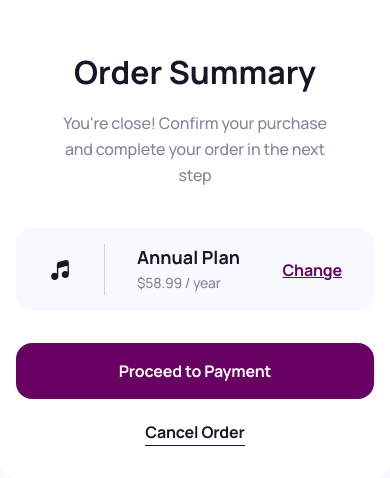
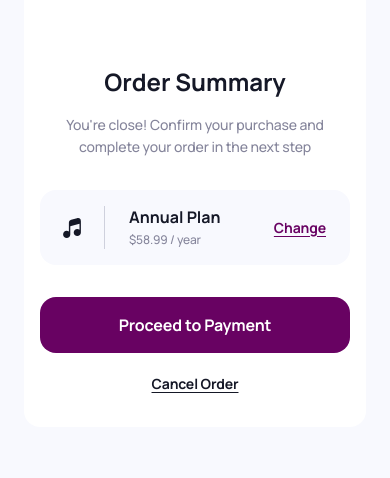
Before and after one commit to kacperborowieckb/INVO-Academy, a website built with Vite: page [lvl 1] Uproszczone podsumowanie zamówienia/Starter-code/index.html in a window 390 px wide. Shown: the part 290-768 px from the top of the page. Built offline with nearby package versions, Linux system fonts and the light colour scheme; files whose address does not match are found by name.

Commit message:
finished layout+basic js

```diff
--- a/[lvl 1] Uproszczone podsumowanie zamówienia/Starter-code/src/global-scripts/main.js
+++ b/[lvl 1] Uproszczone podsumowanie zamówienia/Starter-code/src/global-scripts/main.js
@@ -1,4 +1,4 @@
 /// Main JavaScript File
 /// Here we import all the global JavaScript files we need for our project.
 
-import '../global-styles/style.scss'
+import "../global-styles/style.scss"
--- a/[lvl 1] Uproszczone podsumowanie zamówienia/Starter-code/src/global-scripts/scripts/counter/counter.js
+++ /dev/null
@@ -1,13 +0,0 @@
-/// Sample js file for demo purposes
-/// Remember to always export your functions
-/// so that they can be used in other files
-
-export function setupCounter(element) {
-  let counter = 0
-  const setCounter = (count) => {
-    counter = count
-    element.innerHTML = `script test - count is ${counter}`
-  }
-  element.addEventListener('click', () => setCounter(counter + 1))
-  setCounter(0)
-}
--- /dev/null
+++ b/[lvl 1] Uproszczone podsumowanie zamówienia/Starter-code/src/global-scripts/scripts/payment/payment.js
@@ -0,0 +1,5 @@
+export function payment(element) {
+  element.addEventListener("click", () => {
+    element.style.display = "none"
+  })
+}
--- a/[lvl 1] Uproszczone podsumowanie zamówienia/Starter-code/src/pages/home-page/scripts/home-page.js
+++ b/[lvl 1] Uproszczone podsumowanie zamówienia/Starter-code/src/pages/home-page/scripts/home-page.js
@@ -6,6 +6,6 @@ import "../styles/card.scss"
 import "../styles/buttons.scss"
 import "../styles/product.scss"
 
-import { setupCounter } from "../../../global-scripts/scripts/counter/counter.js"
+import { payment } from "../../../global-scripts/scripts/payment/payment.js"
 
-setupCounter(document.querySelector("#counter"))
+payment(document.querySelector(".buttons__payment"))
--- a/[lvl 1] Uproszczone podsumowanie zamówienia/Starter-code/src/pages/home-page/styles/buttons.scss
+++ b/[lvl 1] Uproszczone podsumowanie zamówienia/Starter-code/src/pages/home-page/styles/buttons.scss
@@ -1,4 +1,8 @@
 .buttons {
+  --fs-payment: 16px;
+  --lh-payment: 26px;
+  --fs-cancel: 16px;
+  --lh-cancel: 26px;
   display: grid;
   gap: 20px;
   padding: 0px 16px 32px 16px;
@@ -9,7 +13,8 @@
     background-color: var(--clr-link);
     color: var(--clr-bg);
     padding: 15px 0px;
-    line-height: 26px;
+    font-size: var(--fs-payment);
+    line-height: var(--lh-payment);
     font-weight: var(--fw-bold);
     letter-spacing: -0.01em;
   }
@@ -20,11 +25,22 @@
 
   & &__cancel {
     font-weight: var(--fw-bold);
-    line-height: 26px;
+    font-size: var(--fs-cancel);
+    line-height: var(--lh-cancel);
     color: var(--clr-font-dark);
     letter-spacing: -0.01em;
     width: max-content;
     margin: 0 auto;
-    border-bottom: solid 1px var(--clr-font-dark);
+    text-decoration: underline;
+    text-underline-offset: 5px;
+  }
+
+  @media (max-width: 900px) {
+    --fs-cancel: 14px;
+    --lh-cancel: 22px;
+
+    & &__cancel {
+      text-underline-offset: 3px;
+    }
   }
 }
--- a/[lvl 1] Uproszczone podsumowanie zamówienia/Starter-code/src/pages/home-page/styles/card.scss
+++ b/[lvl 1] Uproszczone podsumowanie zamówienia/Starter-code/src/pages/home-page/styles/card.scss
@@ -1,10 +1,15 @@
 .card {
   --clr-bg: #ffffff;
   --clr-link: #680262;
+  --fs-title: 32px;
+  --lh-title: 44px;
+  --fs-desc: 16px;
+  --lh-desc: 26px;
   border-radius: 16px;
   overflow: hidden;
   max-width: 460px;
   box-sizing: border-box;
+  margin: 32px 16px;
   background-color: var(--clr-bg);
 
   & &__bg-img {
@@ -24,15 +29,36 @@
     margin-bottom: 16px;
     font-weight: var(--fw-bold);
     color: var(--clr-font-dark);
-    font-size: 32px;
-    line-height: 44px;
+    font-size: var(--fs-title);
+    line-height: var(--lh-title);
   }
 
   & &__desc {
     color: var(--clr-font-light);
     font-weight: var(--fw-medium);
     margin: 0;
-    line-height: 26px;
+    font-size: var(--fs-desc);
+    line-height: var(--lh-desc);
     letter-spacing: -0.01em;
   }
+
+  @media (max-width: 900px) {
+    --fs-title: 24px;
+    --lh-title: 33px;
+    --fs-desc: 14px;
+    --lh-desc: 22px;
+
+    & &__bg-img {
+      height: 188px;
+    }
+
+    & &__text-content {
+      padding: 0px 16px;
+      max-width: 310px;
+    }
+
+    & &__title {
+      margin-top: 40px;
+    }
+  }
 }
--- a/[lvl 1] Uproszczone podsumowanie zamówienia/Starter-code/src/pages/home-page/styles/product.scss
+++ b/[lvl 1] Uproszczone podsumowanie zamówienia/Starter-code/src/pages/home-page/styles/product.scss
@@ -1,6 +1,12 @@
 .product {
   --clr-bg: #f8f9fe;
   --border-clr: #cfd1dd;
+  --fs-title: 18px;
+  --lh-title: 25px;
+  --fs-price: 14px;
+  --lh-price: 22px;
+  --fs-change: 16px;
+  --lh-change: 26px;
   margin: 40px 16px 32px 16px;
   padding: 16px 32px;
   border-radius: 16px;
@@ -17,16 +23,16 @@
   }
 
   & &__title {
-    font-size: 18px;
+    font-size: var(--fs-title);
     margin: 0;
-    line-height: 25px;
+    line-height: var(--lh-title);
     color: var(--clr-font-dark);
     font-weight: var(--fw-bold);
   }
 
   & &__price {
-    line-height: 22px;
-    font-size: 14px;
+    line-height: var(--lh-price);
+    font-size: var(--fs-price);
     color: var(--clr-font-light);
     margin: 0;
     margin-top: 2px;
@@ -36,8 +42,27 @@
   & &__change {
     color: var(--clr-link);
     font-weight: var(--fw-bold);
-    line-height: 26px;
+    line-height: var(--lh-change);
+    font-size: var(--fs-change);
     letter-spacing: -0.01em;
     text-decoration: underline;
+    text-underline-offset: 3px;
+  }
+
+  @media (max-width: 900px) {
+    --fs-title: 16px;
+    --lh-title: 22px;
+    --fs-price: 12px;
+    --lh-price: 19px;
+    --fs-change: 14px;
+    --lh-change: 22px;
+    padding: 16px 24px 16px 20px;
+    margin-top: 32px;
+    gap: 20px;
+
+    & &__text-content {
+      padding: 0px;
+      padding-left: 24px;
+    }
   }
 }
```
